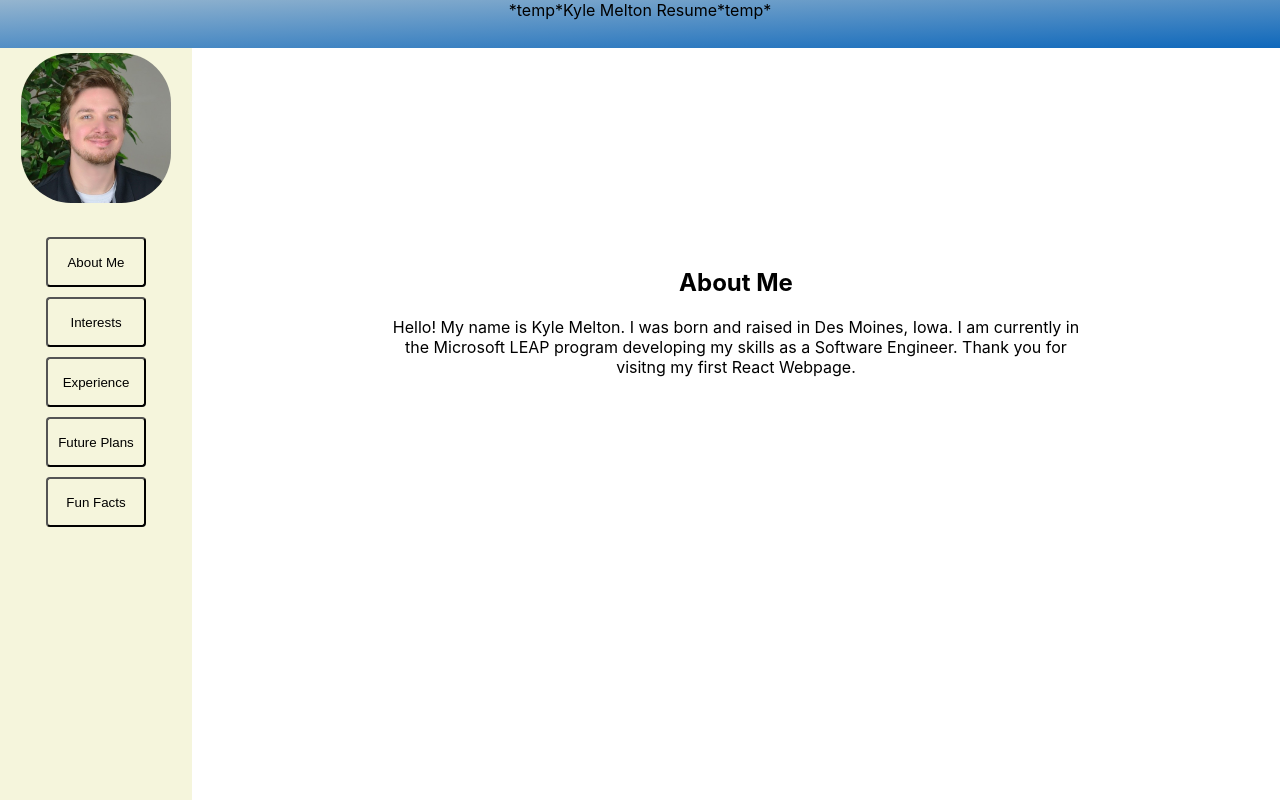
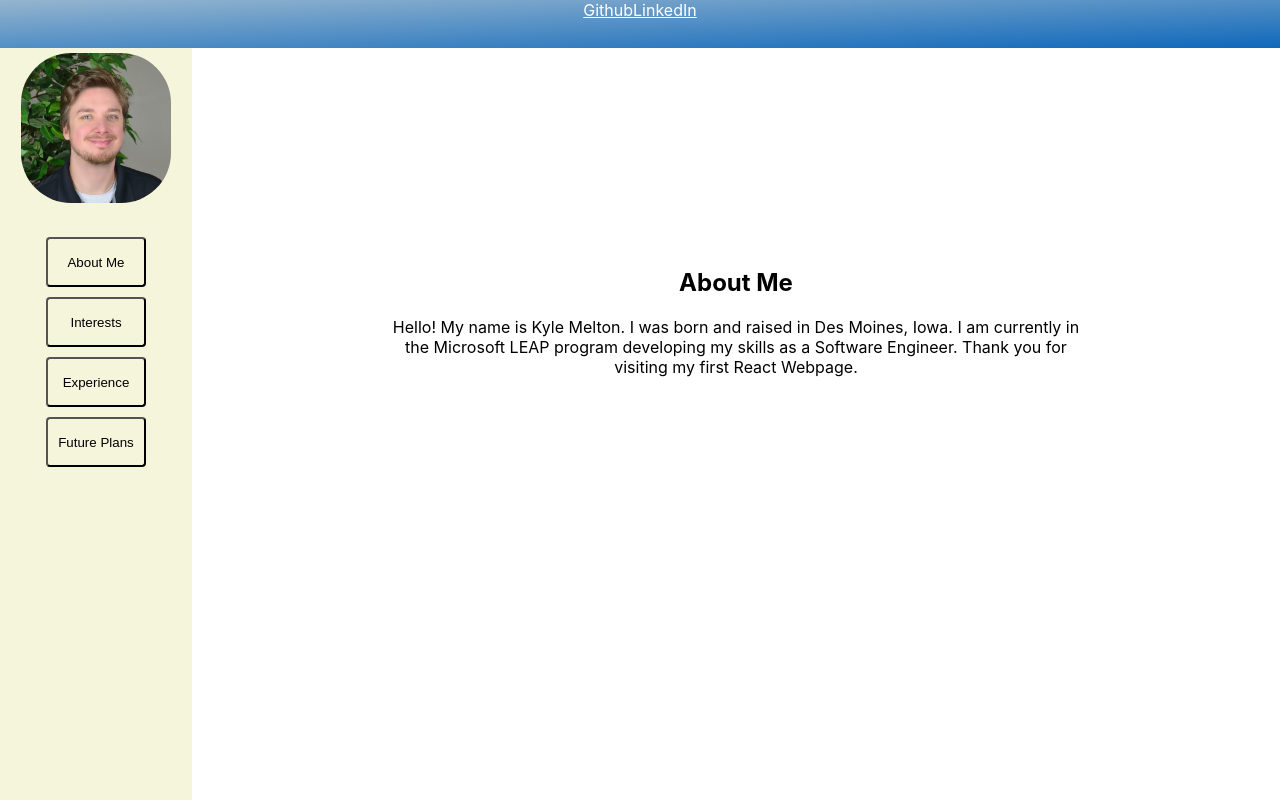
Before and after one commit to KyleMel/ReactResumePage, a React (Create React App) app: page / in a window 1280 px wide. Built offline with nearby package versions, Linux system fonts and the light colour scheme.

Commit message:
Updates Experience, Creates Banner links

```diff
--- a/src/App.js
+++ b/src/App.js
@@ -1,7 +1,7 @@
 import "./App.css";
 import Navbar from "./components/Navbar";
 import {Routes, Route} from "react-router-dom";
-import {AboutMe, Interests, Experience, FuturePlans, FunFacts} from "./components/Pages";
+import {AboutMe, Interests, Experience, FuturePlans} from "./components/Pages";
 import TopBanner from "./components/Title";
 
 function App() {
@@ -16,7 +16,6 @@ function App() {
           <Route path="/interests" element={<Interests />}  />
           <Route path="/experience" element={<Experience />}  />
           <Route path="/futureplans" element={<FuturePlans />}  />
-          <Route path="/funfacts" element={<FunFacts />}  />
         </Routes>
       </article>
     </div>
--- a/src/components/Navbar.js
+++ b/src/components/Navbar.js
@@ -18,9 +18,6 @@ const Navbar = () => {
           <Link style={{ textDecoration: 'none' }} to ="futureplans">
             <button class="btn">Future Plans</button>
           </Link>
-          <Link style={{ textDecoration: 'none' }} to ="funfacts">
-            <button class="btn">Fun Facts</button>
-          </Link>
         </ul>
       </nav>
   );
--- a/src/components/Pages.js
+++ b/src/components/Pages.js
@@ -7,7 +7,7 @@ export function AboutMe() {
     <p> Hello! My name is Kyle Melton. I was born and raised
         in Des Moines, Iowa. I am currently in the Microsoft
         LEAP program developing my skills as a Software Engineer.
-        Thank you for visitng my first React Webpage.
+        Thank you for visiting my first React Webpage.
     </p>
   </>
   );
@@ -30,12 +30,27 @@ export function Experience() {
   <>
     <h1>Experience</h1>
     <p></p>
-    <ol>
-      <li>Target: Electronics Specialist</li>
-      <li>Henneningsen Construction: Heavy Equipment Operator</li>
-      <li>Atos: DataCenter Technician I</li>
-      <li>Microsoft: DataCenter Technician II</li>
-    </ol>
+    <ul>
+      <li><strong>Target: Electronics Specialist</strong> (2008 - 2012)</li>
+      <p>My role at Target was a Electronics specialist, Logistics specialist.
+        Provided excellent customer service through my knowledge of electronics.
+        Assisted customers with setup of smart phones when first introduced into
+        the market as a pre-paid option. Was flexible with my skillset and maintained
+        inventory stock (auditing inventory, ordering, receiving, restocking)</p>
+      <li><strong>Henneningsen Construction: Heavy Equipment Operator</strong> 2012 - 2016</li>
+      <p>Trained and licensed on heavy construction equipment such as forklifts
+        , asphalt pavers and asphalt rollers. Ensured all proper PPE and safety guides
+        were followed every site. Responsible for coordinating labor force/workflow
+        onsite around heavy equipment.</p>
+      <li><strong>Atos: DataCenter Technician I</strong> (2016 - 2017)</li>
+      <p>Maintained servers via physical repairsDeployed clusters and created maps
+        with excel. Decommissioned devices going out of service Adapted processes
+        for improvement and streamlined workflow</p>
+      <li><strong>Microsoft: DataCenter Technician II</strong> (2016 - Present)</li>
+      <p>Adopted the Growth Mindset and pushed for inclusiveness in the Data Center
+        making sure all voices are heard. Decommissioned several large clusters with
+        zero DBD loss. Deployed new sites while maintaining older sites.</p>
+    </ul>
   </>
   );
 }
@@ -48,17 +63,8 @@ export function FuturePlans() {
        full time and continue my self-learning of Computer
        Science. I hope to stay within the Microsoft Ecos
        and provide value to not only my team but to help
-       impower others as well.
+       impower others.
     </p>
   </>
   );
 }
-
-export function FunFacts() {
-  return (
-  <>
-    <h1>Fun Facts</h1>
-    <p>It would be really cool to have a link here.</p>
-  </>
-  );
-}
--- a/src/components/Title.js
+++ b/src/components/Title.js
@@ -1,8 +1,13 @@
 import React from "react";
+import { Link } from "react-router-dom";
+import styles from "./Title.module.css"
 
 const TopBanner = () => {
   return (
-    <header>*temp*Kyle Melton Resume*temp*</header>
+    <header>
+      <Link to ="https://github.com/KyleMel" className={styles.bannerLink}>Github</Link>
+      <Link to ="https://www.linkedin.com/in/kyle-melton-1a1541162/" className={styles.bannerLink}>LinkedIn</Link>
+    </header>
   );
 }
 
--- /dev/null
+++ b/src/components/Title.module.css
@@ -0,0 +1,11 @@
+.bannerLink {
+  color: white;
+}
+.bannerLink:visited {
+  color: red;
+}
+.bannerLink:hover {
+  color: black;
+}
+.bannerLink:active {
+}
```
